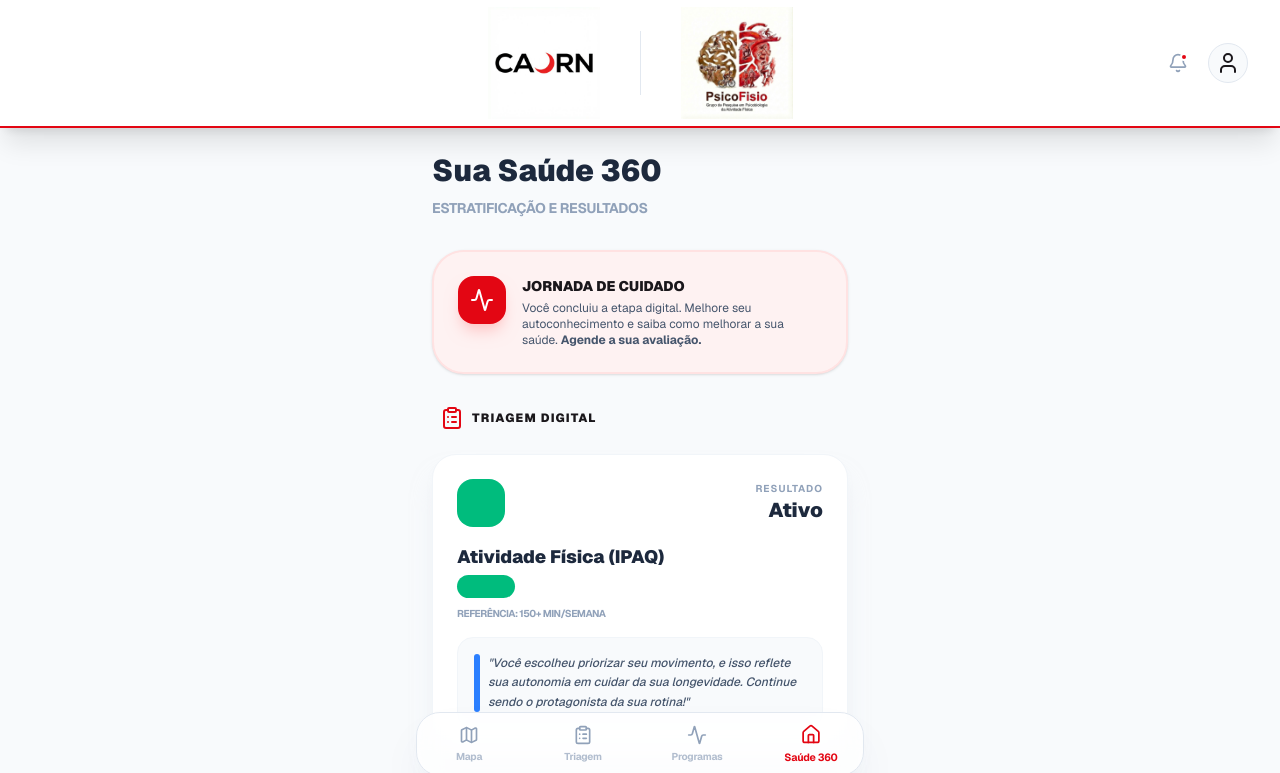
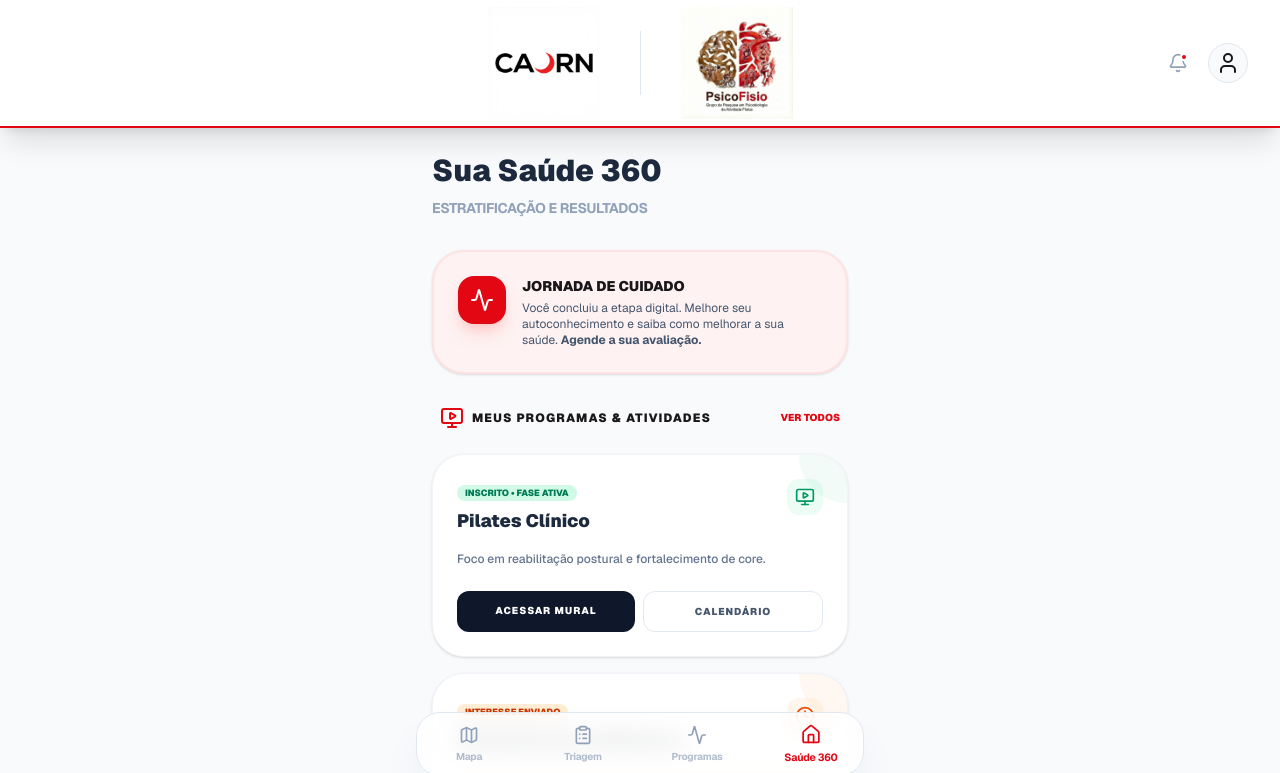
Before and after one commit to hassanelsangedy/caurn360_2.0, a Next.js app: page /avaliacao in a window 1280 px wide. Shown: the top 773 px of the page. Built offline with nearby package versions, Linux system fonts and the light colour scheme.

Commit message:
feat: implement Meus Programas section in Saude 360

```diff
--- a/src/app/avaliacao/page.tsx
+++ b/src/app/avaliacao/page.tsx
@@ -22,7 +22,11 @@ import {
     Droplet,
     Zap,
     Users,
-    ArrowRight
+    ArrowRight,
+    MonitorPlay,
+    Calendar as CalendarIcon,
+    Clock,
+    UserCircle2
 } from "lucide-react";
 import Link from "next/link";
 
@@ -205,6 +209,67 @@ export default function AvaliacaoResumoPage() {
                     </div>
                 )}
 
+                {/* Section: My Programs (New) */}
+                <div className="space-y-6">
+                    <div className="flex items-center justify-between px-2">
+                        <div className="flex items-center gap-2 text-caurn-dark">
+                            <MonitorPlay className="w-6 h-6 text-caurn-red" />
+                            <h3 className="font-black uppercase text-xs tracking-widest">Meus Programas & Atividades</h3>
+                        </div>
+                        <Link href="/programas" className="text-[10px] font-black text-caurn-red uppercase hover:underline">Ver Todos</Link>
+                    </div>
+
+                    <div className="grid gap-4">
+                        {/* Program: Enrolled */}
+                        <div className="bg-white p-6 rounded-[32px] border border-slate-100 shadow-sm relative overflow-hidden group hover:border-emerald-200 transition-all">
+                            <div className="absolute top-0 right-0 w-24 h-24 bg-emerald-500/5 rounded-full -mr-12 -mt-12 transition-transform group-hover:scale-110" />
+
+                            <div className="flex justify-between items-start mb-4">
+                                <div>
+                                    <span className="bg-emerald-100 text-emerald-700 text-[9px] font-black uppercase px-2 py-0.5 rounded-full">Inscrito • Fase Ativa</span>
+                                    <h4 className="text-lg font-black text-slate-800 mt-1">Pilates Clínico</h4>
+                                </div>
+                                <div className="p-2 bg-emerald-50 text-emerald-600 rounded-xl">
+                                    <MonitorPlay className="w-5 h-5" />
+                                </div>
+                            </div>
+
+                            <p className="text-xs text-slate-500 font-medium mb-6">Foco em reabilitação postural e fortalecimento de core.</p>
+
+                            <div className="flex gap-2">
+                                <Link href="/programas/pilates?status=enrolled" className="flex-1 bg-slate-900 text-white text-center py-3 rounded-xl text-[10px] font-black uppercase tracking-widest hover:bg-black transition-all">
+                                    Acessar Mural
+                                </Link>
+                                <Link href="/programas/pilates?status=enrolled" className="flex-1 bg-white border border-slate-200 text-slate-600 text-center py-3 rounded-xl text-[10px] font-black uppercase tracking-widest hover:bg-slate-50 transition-all">
+                                    Calendário
+                                </Link>
+                            </div>
+                        </div>
+
+                        {/* Program: Awaiting Approval */}
+                        <div className="bg-white p-6 rounded-[32px] border border-slate-100 shadow-sm relative overflow-hidden group hover:border-orange-200 transition-all">
+                            <div className="absolute top-0 right-0 w-24 h-24 bg-orange-500/5 rounded-full -mr-12 -mt-12 transition-transform group-hover:scale-110" />
+
+                            <div className="flex justify-between items-start mb-4">
+                                <div>
+                                    <span className="bg-orange-100 text-orange-700 text-[9px] font-black uppercase px-2 py-0.5 rounded-full">Interesse Enviado</span>
+                                    <h4 className="text-lg font-black text-slate-800 mt-1">Programa de Cuidadores</h4>
+                                </div>
+                                <div className="p-2 bg-orange-50 text-orange-600 rounded-xl">
+                                    <Clock className="w-5 h-5" />
+                                </div>
+                            </div>
+
+                            <div className="bg-orange-50 border border-orange-100 p-3 rounded-2xl flex items-center gap-3">
+                                <UserCircle2 className="w-5 h-5 text-orange-400" />
+                                <p className="text-[10px] text-orange-800 font-bold leading-tight">
+                                    Sua solicitação está sendo analisada pelo mestre da APS especializado.
+                                </p>
+                            </div>
+                        </div>
+                    </div>
+                </div>
+
                 {/* Section: Physical Results (Only show if completed) */}
                 {userData.hasCompletedEvaluation && (
                     <div className="space-y-6">
--- a/src/app/programas/[id]/page.tsx
+++ b/src/app/programas/[id]/page.tsx
@@ -18,8 +18,8 @@ import {
     MonitorPlay
 } from "lucide-react";
 import Link from "next/link";
-import { useState } from "react";
-import { useParams } from "next/navigation";
+import { useState, useEffect } from "react";
+import { useParams, useSearchParams, useRouter } from "next/navigation";
 
 interface ProgramData {
     id: string;
@@ -188,6 +188,16 @@ export default function ProgramaDetailPage() {
     const [showMuralDemo, setShowMuralDemo] = useState(false);
 
     const router = useRouter();
+    const searchParams = useSearchParams();
+
+    // Handle enrollment status from query params
+    useEffect(() => {
+        const urlStatus = searchParams.get('status');
+        if (urlStatus === 'enrolled') {
+            setStep('enrolled');
+            setShowMuralDemo(true);
+        }
+    }, [searchParams]);
 
     // Mock for demo purposes: if program is pilates, show special flow
     const isPilates = id === 'pilates';
@@ -212,9 +222,9 @@ export default function ProgramaDetailPage() {
         <AppShell title={programData.name}>
             <div className="max-w-md mx-auto space-y-6 pb-24 px-4 pt-4 animate-in fade-in slide-in-from-bottom-4 duration-500">
 
-                <Link href="/programas" className="flex items-center gap-1 text-slate-400 font-bold text-xs hover:text-slate-600 transition-colors">
+                <Link href="/avaliacao" className="flex items-center gap-1 text-slate-400 font-bold text-xs hover:text-slate-600 transition-colors">
                     <ChevronLeft className="w-4 h-4" />
-                    Voltar para Programas
+                    Voltar para Saúde 360
                 </Link>
 
                 {step !== 'enrolled' && (
@@ -393,7 +403,7 @@ export default function ProgramaDetailPage() {
                         )}
 
                         <button
-                            onClick={() => router.push('/dashboard/associado')}
+                            onClick={() => router.push('/avaliacao')}
                             className="w-full border-2 border-slate-200 text-slate-400 py-5 rounded-[24px] font-black text-sm uppercase tracking-widest hover:border-slate-300 hover:text-slate-600 transition-all flex items-center justify-center gap-2"
                         >
                             Voltar para o Saúde 360
@@ -414,4 +424,3 @@ export default function ProgramaDetailPage() {
 
 // Ensure Activity is imported if used
 import { Activity } from "lucide-react";
-import { useRouter } from "next/navigation";
```
